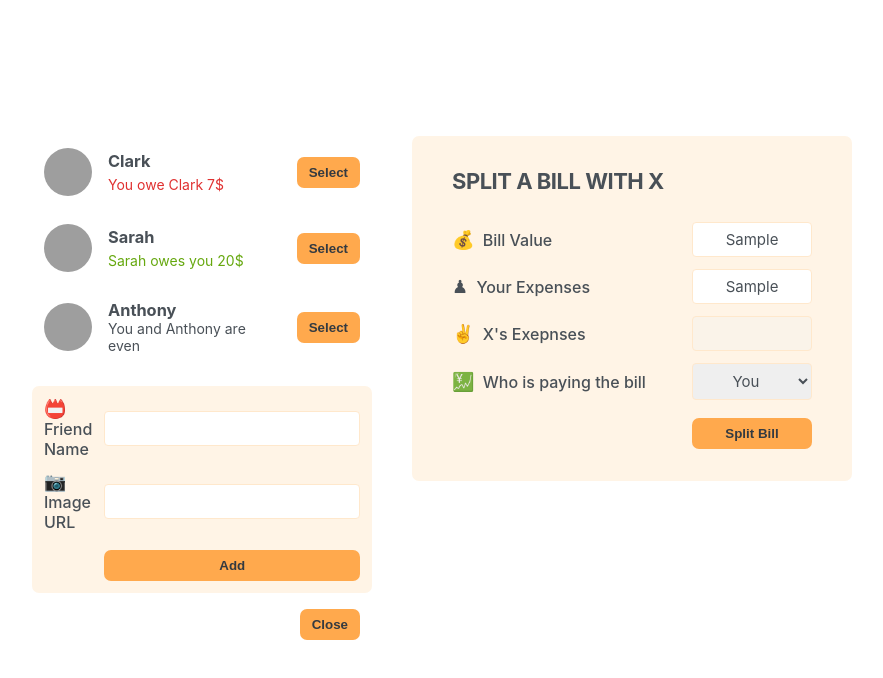
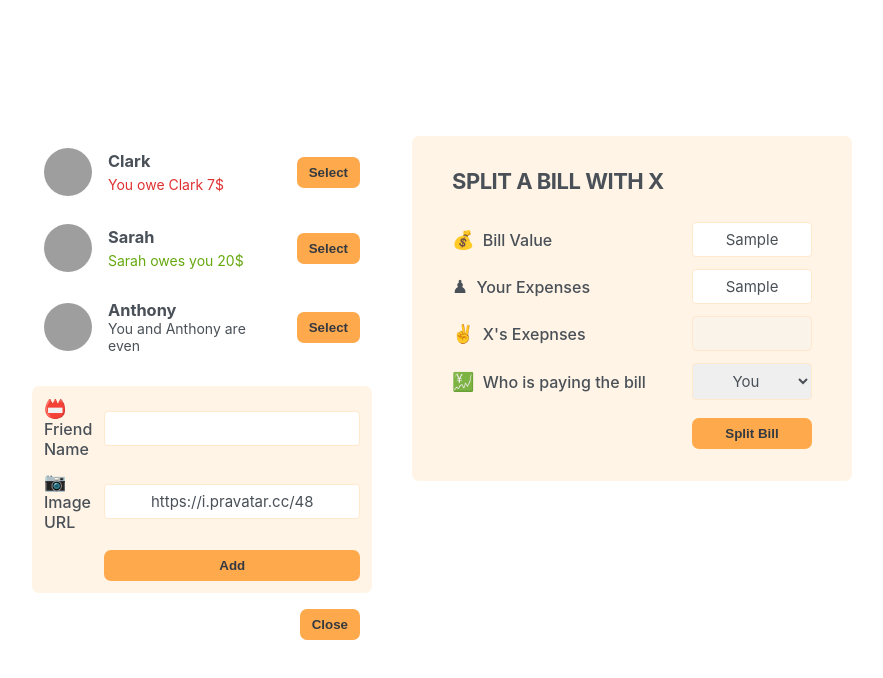
Before and after one commit to MohammedBasha/split-bill, a React (Create React App) app: page / in a window 1280 px wide. Both pictures are taken after typing "Sample", "Sample" into the empty fields and a click on the button "Add Friend". Shown: the top 678 px of the page, without its empty margins (198-1081 px from the left). Built offline with nearby package versions, Linux system fonts and the light colour scheme; grey boxes are pictures that could not be loaded.

Commit message:
Handling the add new friend form

```diff
--- a/src/App.js
+++ b/src/App.js
@@ -22,17 +22,25 @@
 ];
 
 export default function App() {
+    const [friends, setFriends] = useState(initialFriends);
     const [showAddFriend, setShowAddFriend] = useState(false);
 
     function handleShowAddFriend() {
         setShowAddFriend((show) => !show);
     }
 
+    function handleAddFriend(friend) {
+        setFriends((friends) => [...friends, friend]);
+        setShowAddFriend(false);
+    }
+
     return (
         <div className="app">
             <div className="sidebar">
-                <FriendList />
-                {showAddFriend && <FormAddFriend />}
+                <FriendList friends={friends} />
+                {showAddFriend && (
+                    <FormAddFriend onAddFriend={handleAddFriend} />
+                )}
                 <Button onClick={handleShowAddFriend}>
                     {showAddFriend ? "Close" : "Add Friend"}
                 </Button>
@@ -42,8 +50,7 @@
     );
 }
 
-function FriendList() {
-    const friends = initialFriends;
+function FriendList({ friends }) {
     return (
         <ul>
             {friends.map((friend) => (
@@ -83,14 +90,45 @@
     );
 }
 
-function FormAddFriend() {
+function FormAddFriend({ onAddFriend }) {
+    const [name, setName] = useState("");
+    const [image, setImage] = useState("https://i.pravatar.cc/48");
+
+    function handleSubmit(e) {
+        e.preventDefault();
+
+        if (!name || !image) return;
+
+        const id = crypto.randomUUID();
+
+        const newFriend = {
+            id,
+            name,
+            image: `${image}?=${id}`,
+            balance: 0,
+        };
+
+        onAddFriend(newFriend);
+
+        setName("");
+        setImage("https://i.pravatar.cc/48");
+    }
+
     return (
-        <form className="form-add-friend">
+        <form className="form-add-friend" onSubmit={handleSubmit}>
             <label>📛Friend Name</label>
-            <input type="text" />
+            <input
+                type="text"
+                value={name}
+                onChange={(e) => setName(e.target.value)}
+            />
 
             <label>📷Image URL</label>
-            <input type="text" />
+            <input
+                type="text"
+                value={image}
+                onChange={(e) => setImage(e.target.value)}
+            />
 
             <Button>Add</Button>
         </form>
```
